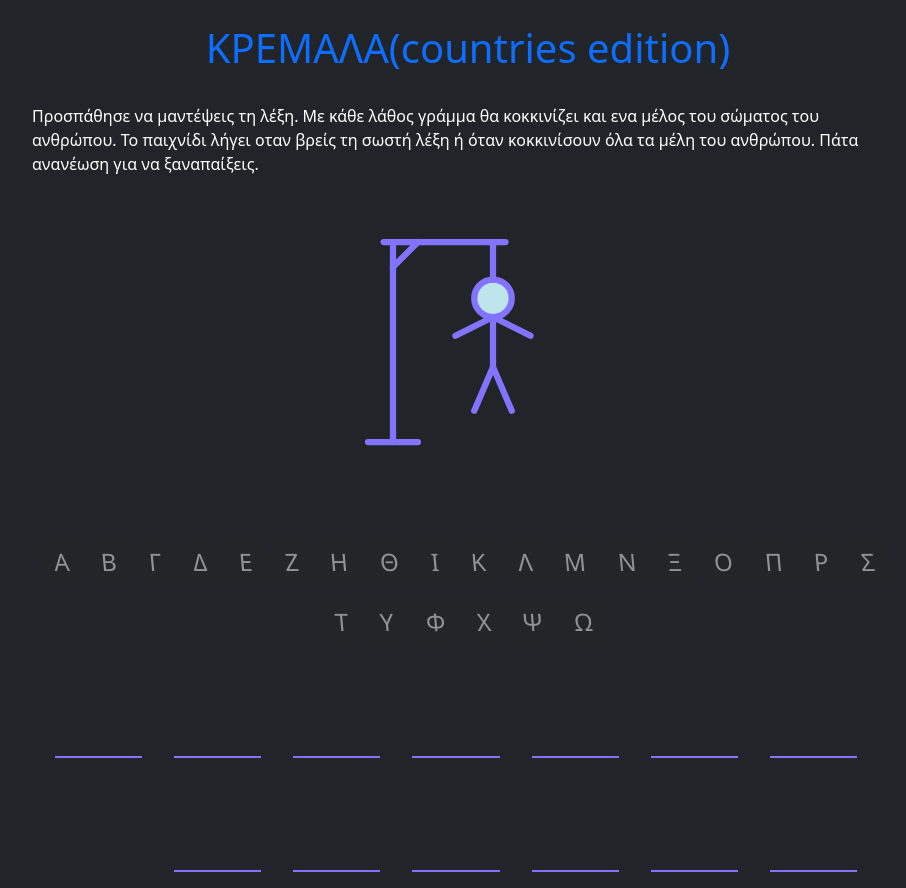
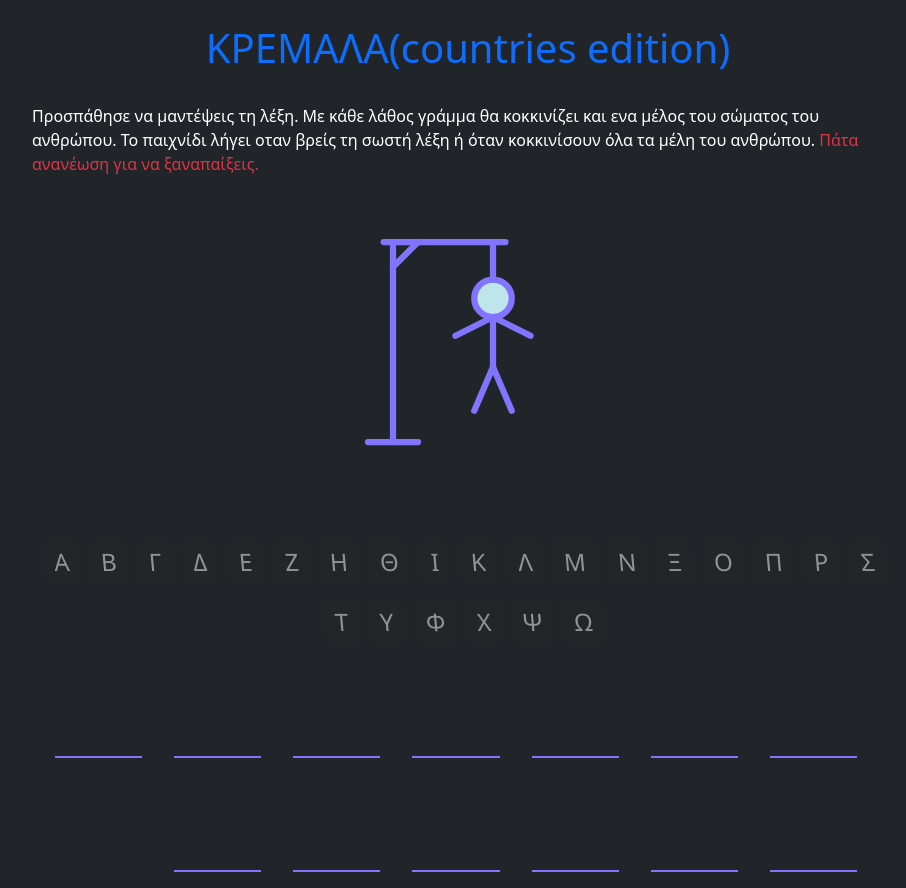
Before and after one commit to babistsour/hangman-game-countries-edition-, a plain HTML site: page index.html in a window 1280 px wide. Shown: the whole page, without its empty margins (172-1078 px from the left). Drawn offline with nearby package versions, Linux system fonts and the light colour scheme.

Commit message:
text-color

```diff
--- a/index.html
+++ b/index.html
@@ -19,7 +19,8 @@
       <h1 class="text-center p-4 text-primary">ΚΡΕΜΑΛΑ(countries edition)</h1>
       <p class="description">
         Προσπάθησε να μαντέψεις τη λέξη. Με κάθε λάθος γράμμα θα κοκκινίζει και ενα μέλος του σώματος του ανθρώπου. Το παιχνίδι
-        λήγει οταν βρείς τη σωστή λέξη ή όταν κοκκινίσουν όλα τα μέλη του ανθρώπου. Πάτα ανανέωση για να ξαναπαίξεις.
+        λήγει οταν βρείς τη σωστή λέξη ή όταν κοκκινίσουν όλα τα μέλη του ανθρώπου.
+        <span class="text-danger">Πάτα ανανέωση για να ξαναπαίξεις.</span>
       </p>
       <div class="result_message">
         <h1 class="result_success success text-center">Σωστά!!!</h1>
```
